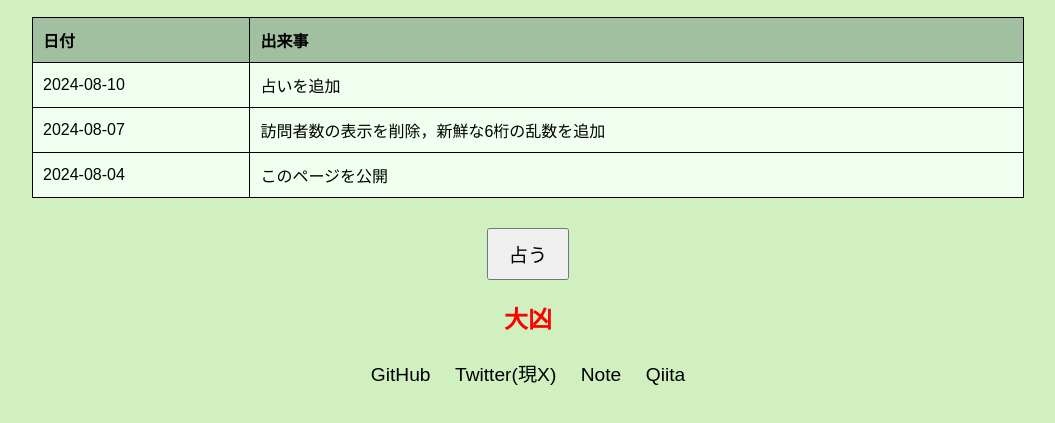
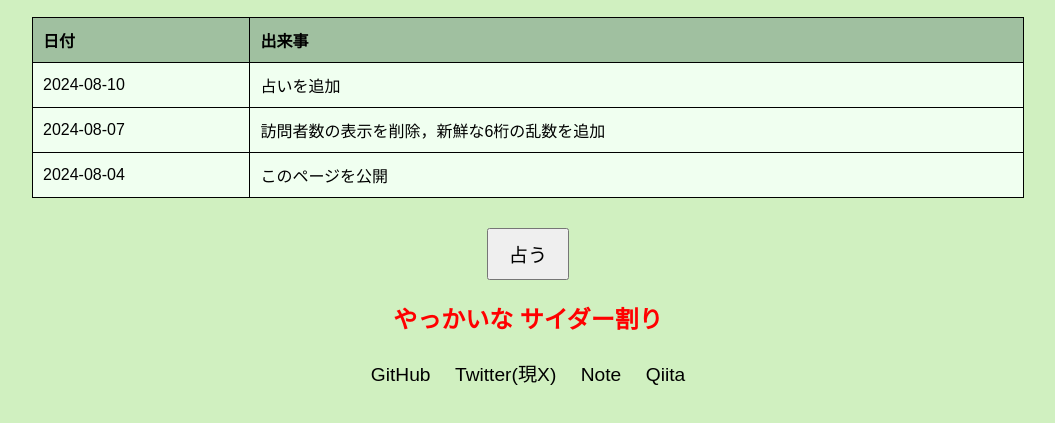
Before and after one commit to kmqtm/kmjokeweb, a plain HTML site: page index.html in a window 1280 px wide. Both pictures are taken after a click on the button "占う". Shown: the part 153-576 px from the top of the page, without its empty margins (112-1167 px from the left). Drawn offline with Linux system fonts and the light colour scheme.

Commit message:
Update index.html
占いの使用を変更

```diff
--- a/index.html
+++ b/index.html
@@ -56,7 +56,27 @@
 
         document.getElementById('randomNumber').innerText = `あなたに新鮮な6桁の乱数をプレゼント！${getRandomSixDigitNumber()}`;
 
+        const upperPhrases = [
+            "荒くれの", "ポテト", "アジアン", "怒涛の", "ぱぷ", "ぞんぞんの",
+            "おやまの", "がってん", "ぼんじり的", "ヒューマン", "uncensored",
+            "characteristic", "ポートガス・D・", "あっちぃな", "呉越同舟よりも",
+            "もりもりの", "ポストマニア", "だとしても", "ちょっとした", "才能ありげな",
+            "やっかいな", "Kiss of"
+        ];
+
+        const lowerPhrases = [
+            "ポテト", "蟻の巣", "からあげ", "からあげ定食", "からあげザウルス", "人",
+            "詰めパック", "ないわぁ～", "おいおい^^;", "ザウルス", "ぴす", "トゥントゥントゥン...",
+            "？", "友達", "惑星", "黒鍵コレクター", "サイダー割り", "未成年", "Death",
+            "Society", "こんなことに時間を使うな", "(体験談)", ")i( ちょうちょ", "オットセイショー",
+            "胃捻転", "腸捻転", "捻転会", "お肉", "亀", "ぱぷぅぽん",
+            "ｱｰｶｽｶｽｶｽｶｽｶｽｶｽｶｽｶｽｶｽｶｽ"
+        ];
+
         document.getElementById('fortuneButton').addEventListener('click', function() {
+            const upper = upperPhrases[Math.floor(Math.random() * upperPhrases.length)];
+            const lower = lowerPhrases[Math.floor(Math.random() * lowerPhrases.length)];
+            document.getElementById('fortuneResult').innerText = `${upper} ${lower}`;
             document.getElementById('fortuneResult').style.display = 'block';
         });
     </script>
```
